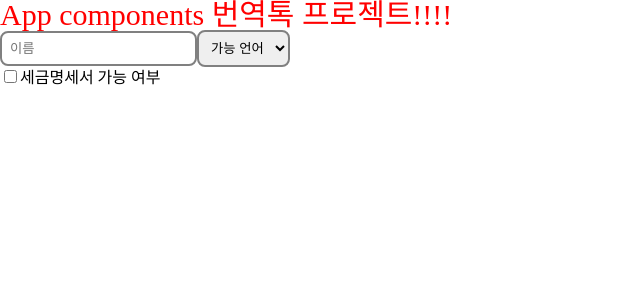
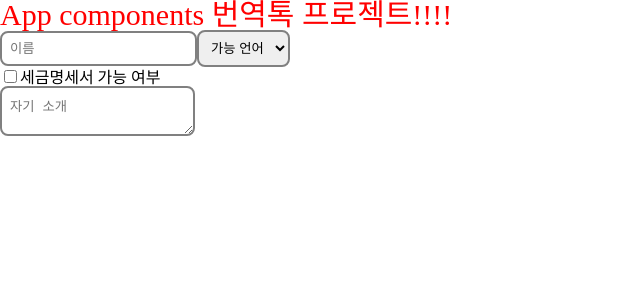
Before and after one commit to TranslationTalk/Front-End, a React (Create React App) app: page / in a window 1280 px wide. Shown: the top 300 px of the page, without its empty margins (0-640 px from the left). Built offline with nearby package versions, Linux system fonts and the light colour scheme.

Commit message:
:sparkles: Feat: TextAreaInput 추가
props(id, placeholder, onChange) 추가

```diff
--- a/src/App.jsx
+++ b/src/App.jsx
@@ -2,6 +2,7 @@ import React, { useState } from 'react'
 import styled from 'styled-components'
 import CheckBoxInput from './components/Input/CheckBoxInput'
 import SelectInput from './components/Input/SelectInput'
+import TextAreaInput from './components/Input/TextAreaInput'
 import TextInput from './components/Input/TextInput'
 
 function App() {
@@ -47,6 +48,11 @@ function App() {
         onChange={handleChange}
         label="세금명세서 가능 여부"
       />
+      <TextAreaInput
+        id="introduction"
+        placeholder="자기 소개"
+        onChange={handleChange}
+      />
     </div>
   )
 }
--- /dev/null
+++ b/src/components/Input/TextAreaInput.jsx
@@ -0,0 +1,25 @@
+/*
+common input component:
+textarea input
+*/
+import React from 'react'
+import PropTypes from 'prop-types'
+import styled from 'styled-components'
+
+const TextAreaInput = ({ id, placeholder, onChange }) => (
+  <TextArea id={id} placeholder={placeholder} onChange={onChange} />
+)
+
+const TextArea = styled.textarea`
+  padding: 0.5rem;
+  border-radius: 0.5rem;
+  border: 2px solid gray;
+`
+
+TextAreaInput.propTypes = {
+  id: PropTypes.string,
+  placeholder: PropTypes.string,
+  onChange: PropTypes.func.isRequired,
+}
+
+export default TextAreaInput
```
